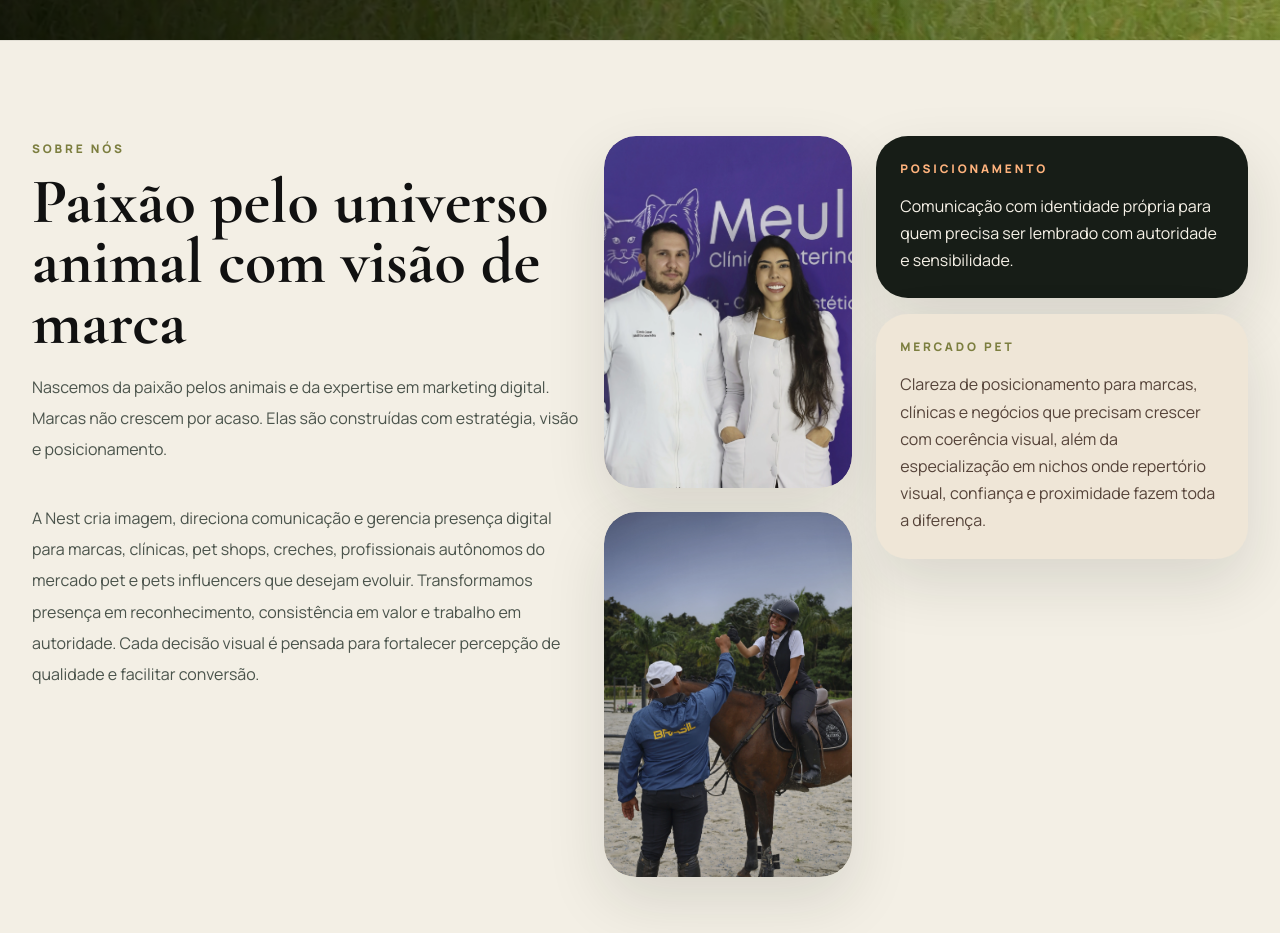
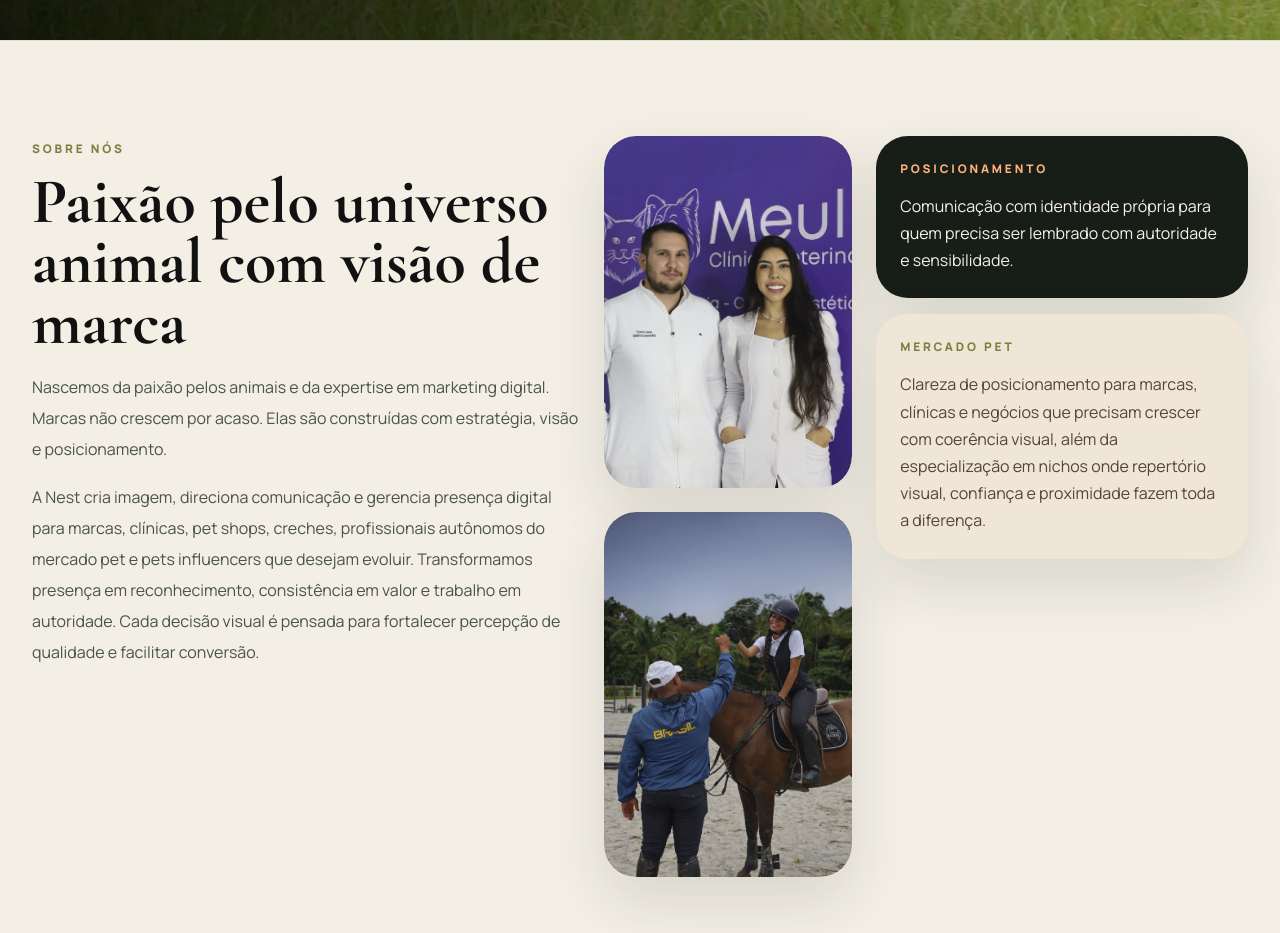
Before and after one commit to Wallaceoll/Nest-Studio-Vercel, a React (Vite) app: page / in a window 1280 px wide. Shown: the part 896-1829 px from the top of the page. Built offline with nearby package versions, Linux system fonts and the light colour scheme.

Commit message:
removendo bloco em branco

```diff
--- a/src/components/About/About.module.css
+++ b/src/components/About/About.module.css
@@ -3,12 +3,12 @@
   gap: 1.5rem;
 }
 
-#sobre :global(.content-stack) {
-  gap: 0.4rem;
+.about-copy {
+  display: block;
 }
 
 .body-copy {
-  margin: 0.85rem 0 0;
+  margin: 1rem 0 0;
   color: var(--text-soft);
   font-size: 1rem;
   line-height: 1.95;
--- a/src/components/About/About.tsx
+++ b/src/components/About/About.tsx
@@ -7,7 +7,7 @@ export function About() {
   return (
     <section id="sobre" className="section section-cream">
       <div className={`container ${styles['two-column-grid']}`}>
-        <div className="content-stack">
+        <div className={styles['about-copy']}>
           <Intro
             eyebrow="Sobre nós"
             title="Paixão pelo universo animal com visão de marca"
```
